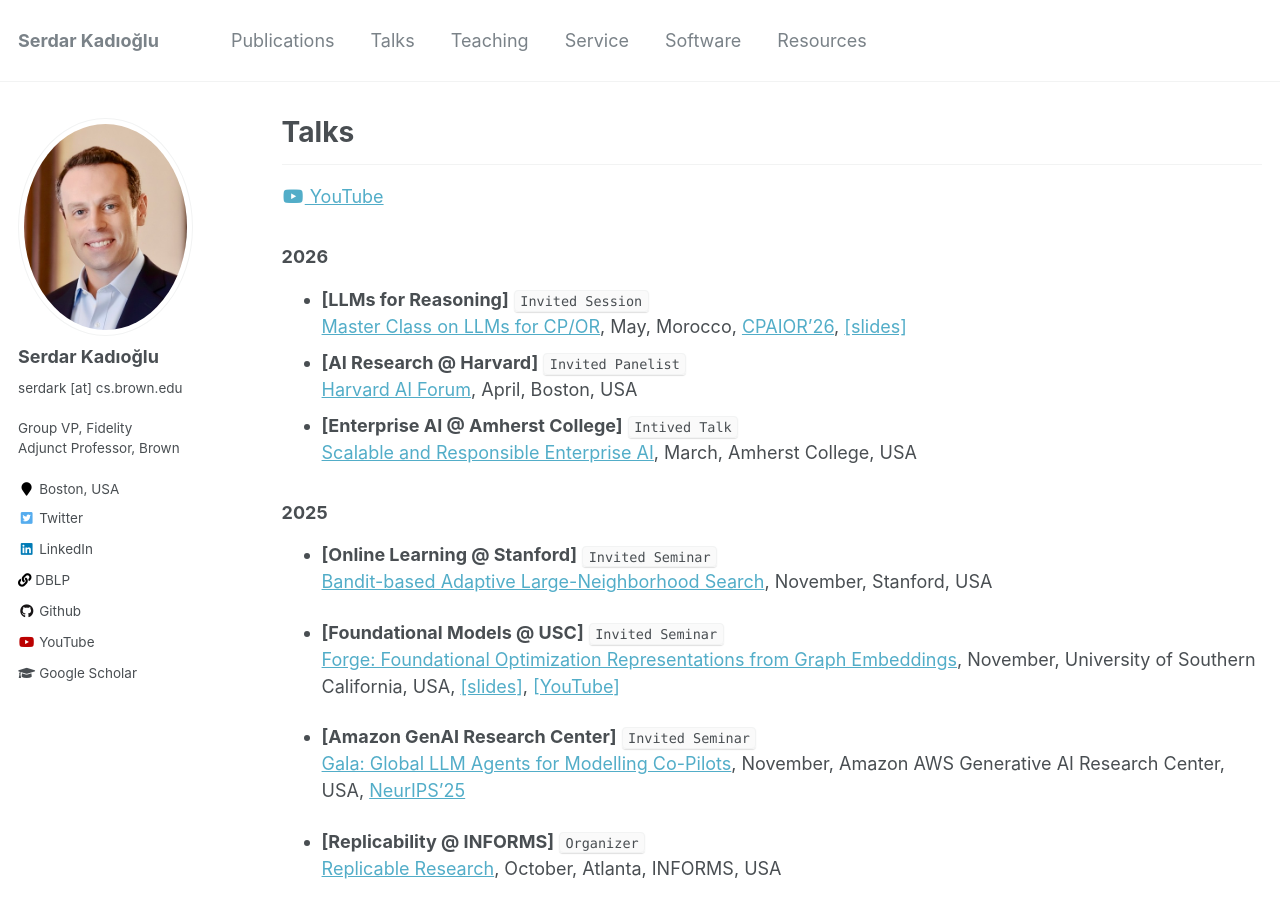
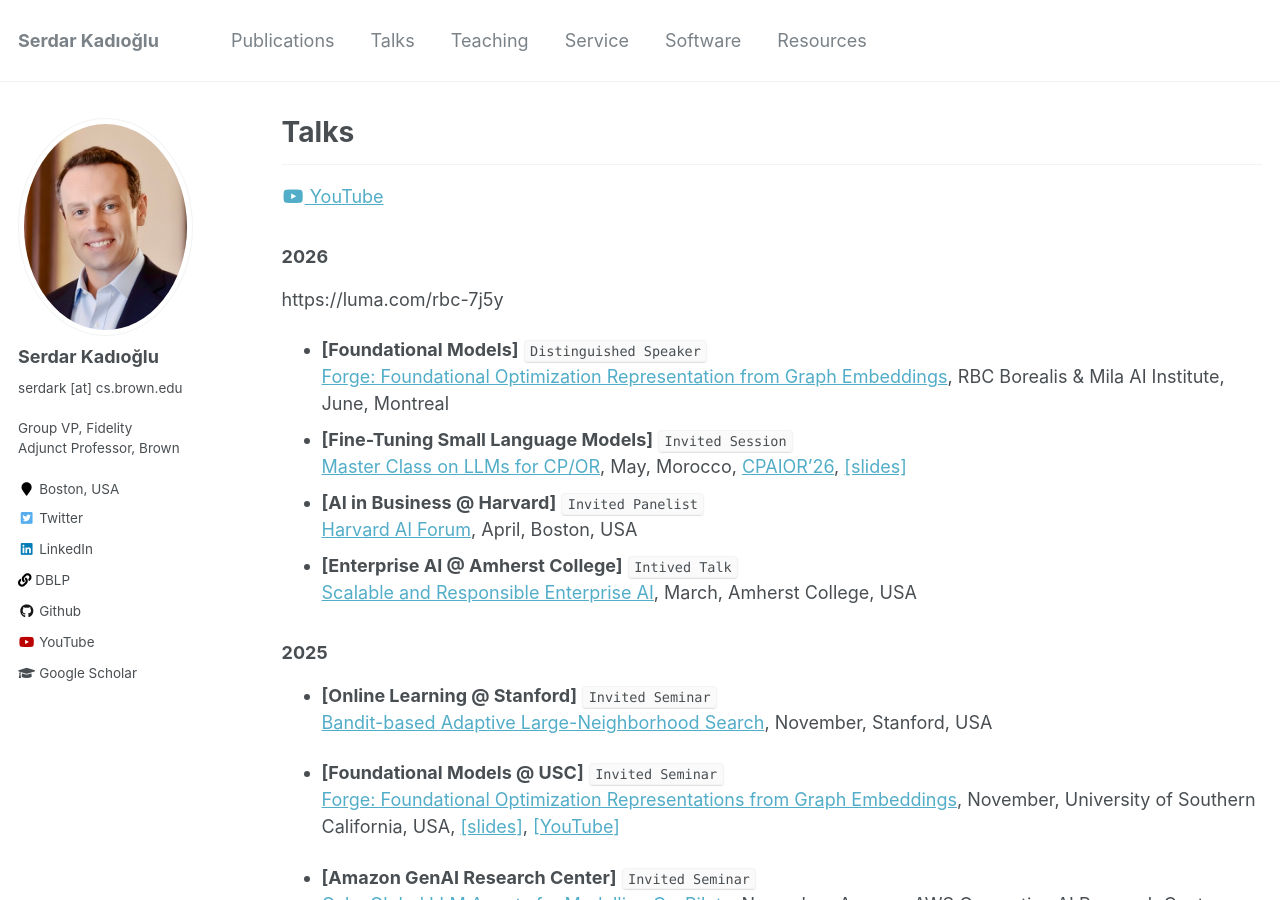
Before and after one commit to skadio/skadio.github.io, a Jekyll site: the page built from _pages/talks.md, in a window 1280 px wide and 900 px high. Built offline with Jekyll 4.4.1, drawn with Linux system fonts in a browser that asks for light colours.

Commit message:
Update talks.md

```diff
--- a/_pages/talks.md
+++ b/_pages/talks.md
@@ -10,9 +10,12 @@ author_profile: true
 <a href="https://www.youtube.com/playlist?list=PL3kNflhPEzie9ivF8N_Z3Ac4d4Sum8iVz"><i class="fab fa-fw fa-youtube" aria-hidden="true"></i> YouTube</a>
 
 ### 2026
-* **[LLMs for Reasoning]** `Invited Session`\
+https://luma.com/rbc-7j5y
+* **[Foundational Models]** `Distinguished Speaker`\
+  [Forge: Foundational Optimization Representation from Graph Embeddings](https://luma.com/rbc-7j5y), RBC Borealis & Mila AI Institute, June, Montreal
+* **[Fine-Tuning Small Language Models]** `Invited Session`\
   [Master Class on LLMs for CP/OR](https://sites.google.com/view/cpaior2026/program/master-class), May, Morocco, [CPAIOR'26](https://sites.google.com/view/cpaior2026/organisation), [[slides]](https://github.com/skadio/skadio.github.io/blob/master/files/2026_CPAIOR_Text2Model_Kadioglu.pdf)
-* **[AI Research @ Harvard]** `Invited Panelist`\
+* **[AI in Business @ Harvard]** `Invited Panelist`\
   [Harvard AI Forum](https://www.linkedin.com/posts/globalturksai_the-2nd-annual-harvard-ai-forum-brought-together-activity-7450176572218769408-jQne/?utm_source=social_share_send&utm_medium=member_desktop_web&rcm=ACoAAAs1oaABhCYR2_8hM9O5QtQpAdNpPL2hx5w), April, Boston, USA
 * **[Enterprise AI @ Amherst College]** `Intived Talk`\
    [Scalable and Responsible Enterprise AI](https://www.amherst.edu/news/events/calendar/node/941409), March, Amherst College, USA
```
